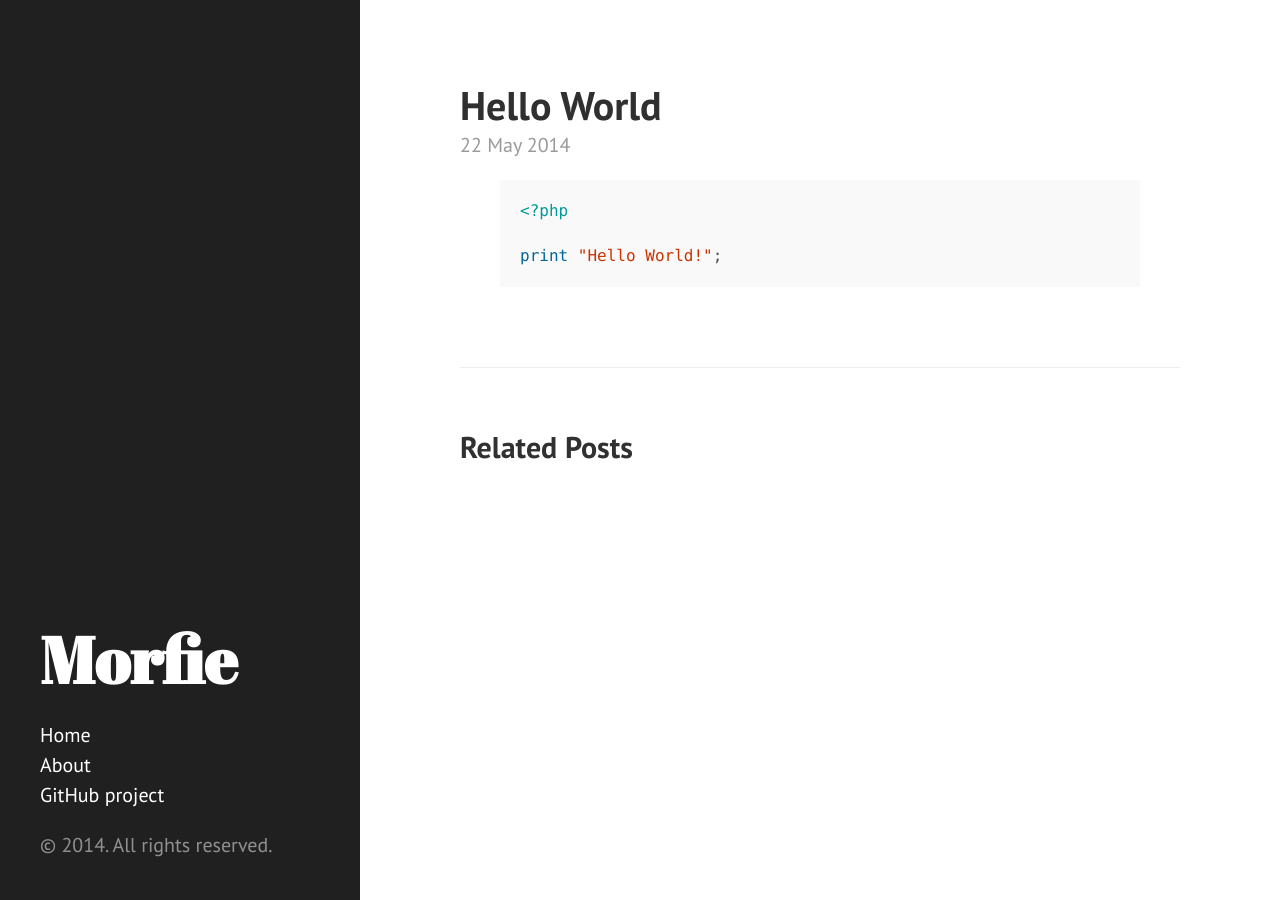
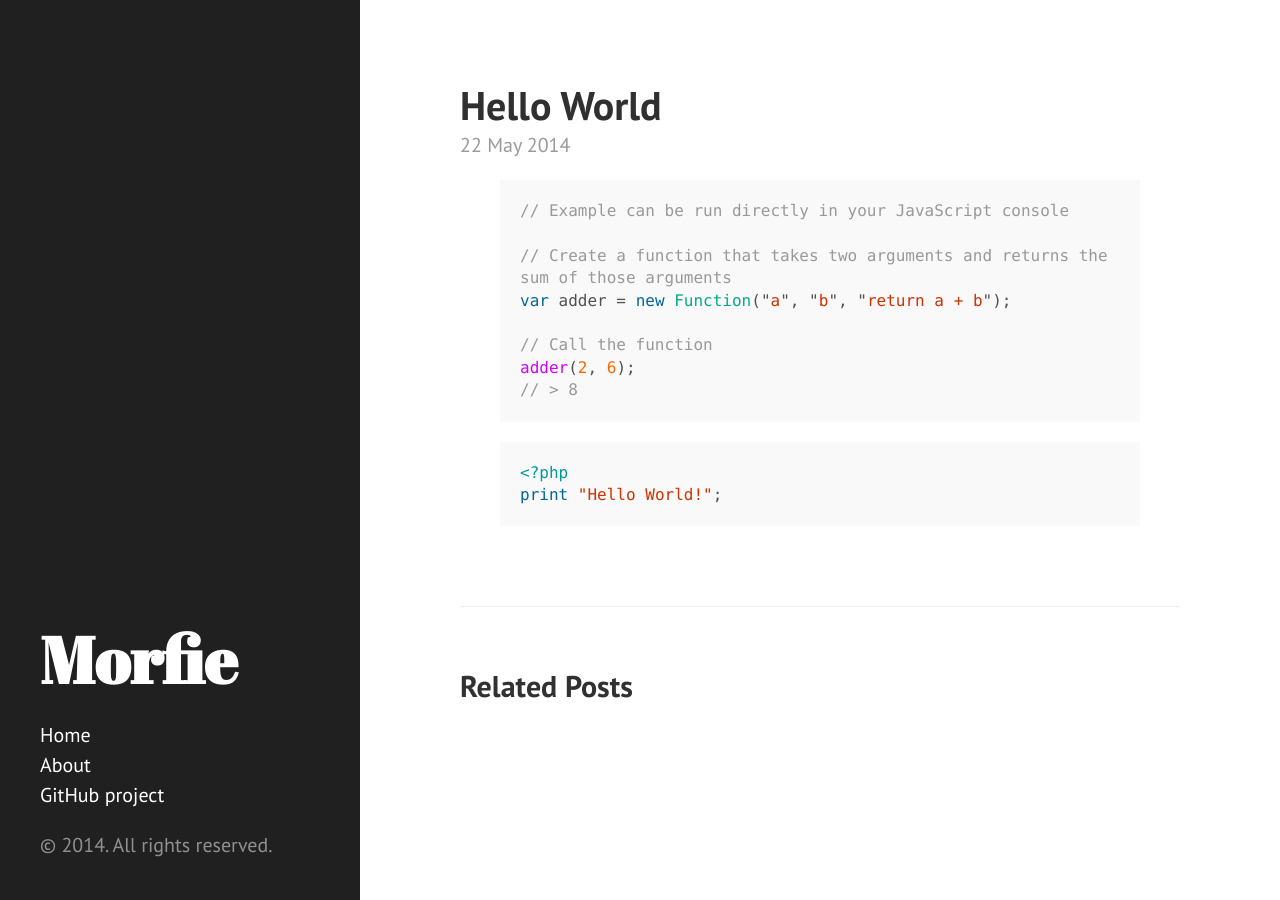
Before and after one commit to morfie/morfie.github.io, a Jekyll site: the page built from _posts/2014-05-22-hello-world.md, in a window 1280 px wide. Built offline with Jekyll 4.4.1, drawn with Linux system fonts in a browser that asks for light colours; Markdown is read by kramdown in place of the engine named in the settings.

Commit message:
php test

```diff
--- a/_posts/2014-05-22-hello-world.md
+++ b/_posts/2014-05-22-hello-world.md
@@ -3,8 +3,18 @@ layout: post
 title: Hello World
 ---
 
+{% highlight js %}
+// Example can be run directly in your JavaScript console
+
+// Create a function that takes two arguments and returns the sum of those arguments
+var adder = new Function("a", "b", "return a + b");
+
+// Call the function
+adder(2, 6);
+// > 8
+{% endhighlight %}
+
 {% highlight php %}
 <?php
-
 print "Hello World!";
 {% endhighlight %}
```
